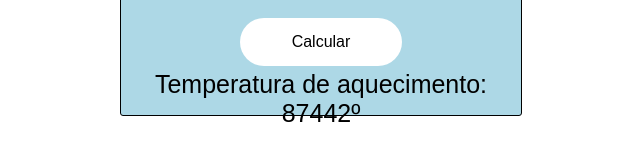
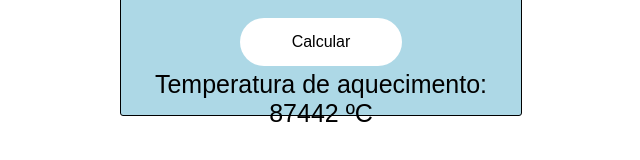
Before and after one commit to jordam1407/steel-expansion, a plain HTML site: page index.html in a window 1280 px wide. Both pictures are taken after typing "5", "5" into the empty fields and a click on the button "Calcular". Shown: the part 444-604 px from the top of the page, 319-959 px from the left. Drawn offline with Linux system fonts and the light colour scheme.

Commit message:
Update index.html

```diff
--- a/index.html
+++ b/index.html
@@ -35,7 +35,7 @@ function essaFunction() {
         const ta = 20;
         const deltaP = 28;
         var temperatura = deltaT + deltaP + ta;
-    document.getElementById("demo").innerHTML = "Temperatura de aquecimento: " + Math.round(temperatura +1) +"º";
+    document.getElementById("demo").innerHTML = "Temperatura de aquecimento: " + Math.round(temperatura +1) +" ºC";
 }
 </script>
 </html>
```
